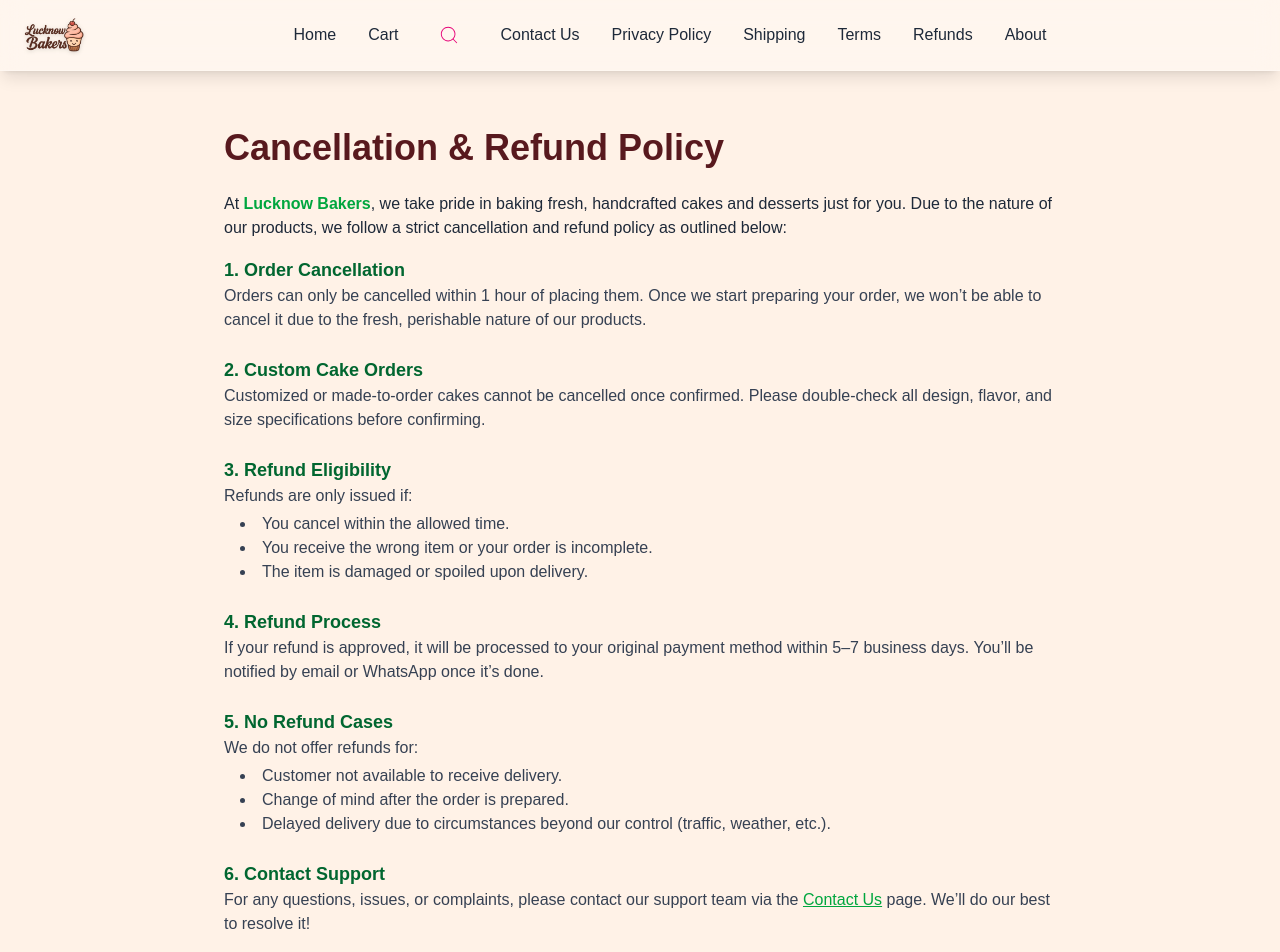
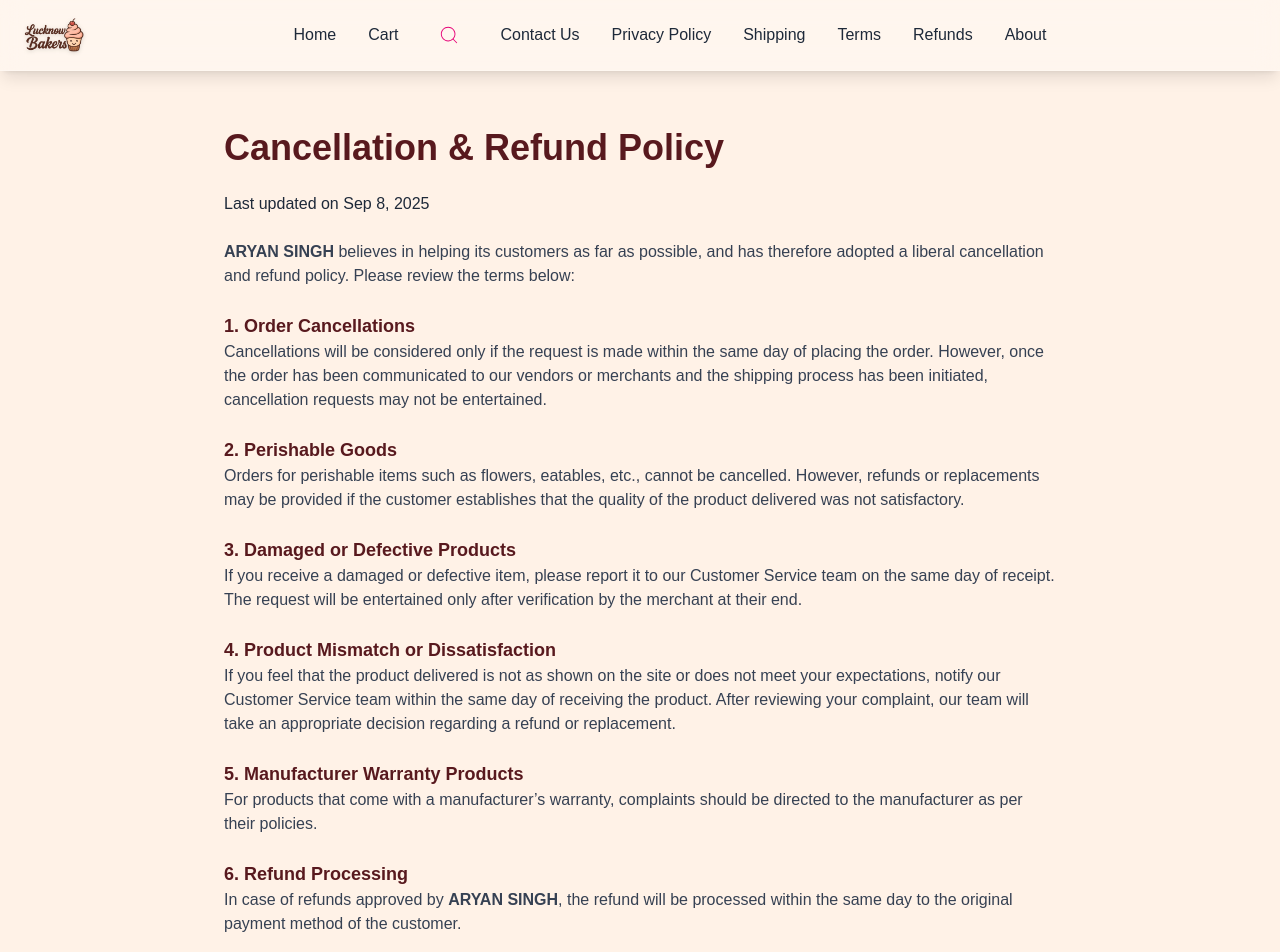
Before and after one commit to aryansingh-0/Lucknow-Backery, a Next.js app: page /cancellation-refund in a window 1280 px wide. Shown: the top 952 px of the page. Built offline with nearby package versions, Linux system fonts and the light colour scheme.

Commit message:
Update page.js

```diff
--- a/app/(info)/cancellation-refund/page.js
+++ b/app/(info)/cancellation-refund/page.js
@@ -3,65 +3,91 @@ import React from 'react';
 
 export default function CancellationRefund() {
   return (
-    <div className="min-h-screen pt-24 px-4   flex justify-center items-start">
-      <div className="max-w-4xl w-full rounded-2xl  p-8 ">
-        <h1 className="text-4xl font-bold text-highlight mb-6">Cancellation & Refund Policy</h1>
+    <div className="min-h-screen pt-24 px-4 flex justify-center items-start">
+      <div className="max-w-4xl w-full rounded-2xl p-8">
+        <h1 className="text-4xl font-bold text-highlight mb-6">
+          Cancellation & Refund Policy
+        </h1>
 
-        <p className="text-gray-800 mb-4">
-          At <span className="font-semibold text-green-600">Lucknow Bakers</span>, we take pride in baking fresh, handcrafted cakes and desserts just for you. Due to the nature of our products, we follow a strict cancellation and refund policy as outlined below:
+        <p className="text-gray-800 mb-6 text-sm md:text-base">
+          Last updated on <span className="font-medium">Sep 8, 2025</span>
         </p>
 
-        <div className="space-y-6 text-sm md:text-base text-gray-700">
+        <p className="text-gray-700 mb-6 text-sm md:text-base">
+          <span className="font-semibold">ARYAN SINGH</span> believes in helping its
+          customers as far as possible, and has therefore adopted a liberal
+          cancellation and refund policy. Please review the terms below:
+        </p>
+
+        <div className="space-y-6 text-gray-700 text-sm md:text-base">
           <div>
-            <h2 className="font-semibold text-lg text-green-800">1. Order Cancellation</h2>
+            <h2 className="font-semibold text-lg text-highlight">
+              1. Order Cancellations
+            </h2>
             <p>
-              Orders can only be cancelled within <span className="font-medium">1 hour</span> of placing them. Once we start preparing your order, we won’t be able to cancel it due to the fresh, perishable nature of our products.
+              Cancellations will be considered only if the request is made within
+              the <span className="font-medium">same day</span> of placing the order.
+              However, once the order has been communicated to our vendors or
+              merchants and the shipping process has been initiated, cancellation
+              requests may not be entertained.
             </p>
           </div>
 
           <div>
-            <h2 className="font-semibold text-lg text-green-800">2. Custom Cake Orders</h2>
+            <h2 className="font-semibold text-lg text-highlight">
+              2. Perishable Goods
+            </h2>
             <p>
-              Customized or made-to-order cakes cannot be cancelled once confirmed. Please double-check all design, flavor, and size specifications before confirming.
+              Orders for perishable items such as flowers, eatables, etc., cannot
+              be cancelled. However, refunds or replacements may be provided if the
+              customer establishes that the quality of the product delivered was
+              not satisfactory.
             </p>
           </div>
 
           <div>
-            <h2 className="font-semibold text-lg text-green-800">3. Refund Eligibility</h2>
+            <h2 className="font-semibold text-lg text-highlight">
+              3. Damaged or Defective Products
+            </h2>
             <p>
-              Refunds are only issued if:
-            </p>
-            <ul className="list-disc list-inside ml-4 mt-1">
-              <li>You cancel within the allowed time.</li>
-              <li>You receive the wrong item or your order is incomplete.</li>
-              <li>The item is damaged or spoiled upon delivery.</li>
-            </ul>
-          </div>
-
-          <div>
-            <h2 className="font-semibold text-lg text-green-800">4. Refund Process</h2>
-            <p>
-              If your refund is approved, it will be processed to your original payment method within <span className="font-medium">5–7 business days</span>. You’ll be notified by email or WhatsApp once it’s done.
+              If you receive a damaged or defective item, please report it to our
+              Customer Service team on the same day of receipt. The request will be
+              entertained only after verification by the merchant at their end.
             </p>
           </div>
 
           <div>
-            <h2 className="font-semibold text-lg text-green-800">5. No Refund Cases</h2>
+            <h2 className="font-semibold text-lg text-highlight">
+              4. Product Mismatch or Dissatisfaction
+            </h2>
             <p>
-              We do not offer refunds for:
+              If you feel that the product delivered is not as shown on the site or
+              does not meet your expectations, notify our Customer Service team
+              within the same day of receiving the product. After reviewing your
+              complaint, our team will take an appropriate decision regarding a
+              refund or replacement.
             </p>
-            <ul className="list-disc list-inside ml-4 mt-1">
-              <li>Customer not available to receive delivery.</li>
-              <li>Change of mind after the order is prepared.</li>
-              <li>Delayed delivery due to circumstances beyond our control (traffic, weather, etc.).</li>
-            </ul>
           </div>
 
           <div>
-            <h2 className="font-semibold text-lg text-green-800">6. Contact Support</h2>
+            <h2 className="font-semibold text-lg text-highlight">
+              5. Manufacturer Warranty Products
+            </h2>
             <p>
-              For any questions, issues, or complaints, please contact our support team via the{' '}
-              <a href="/contactus" className="text-green-600 underline font-medium">Contact Us</a> page. We’ll do our best to resolve it!
+              For products that come with a manufacturer’s warranty, complaints
+              should be directed to the manufacturer as per their policies.
+            </p>
+          </div>
+
+          <div>
+            <h2 className="font-semibold text-lg text-highlight">
+              6. Refund Processing
+            </h2>
+            <p>
+              In case of refunds approved by <span className="font-semibold">ARYAN
+              SINGH</span>, the refund will be processed within the{" "}
+              <span className="font-medium">same day</span> to the original payment
+              method of the customer.
             </p>
           </div>
         </div>
```
